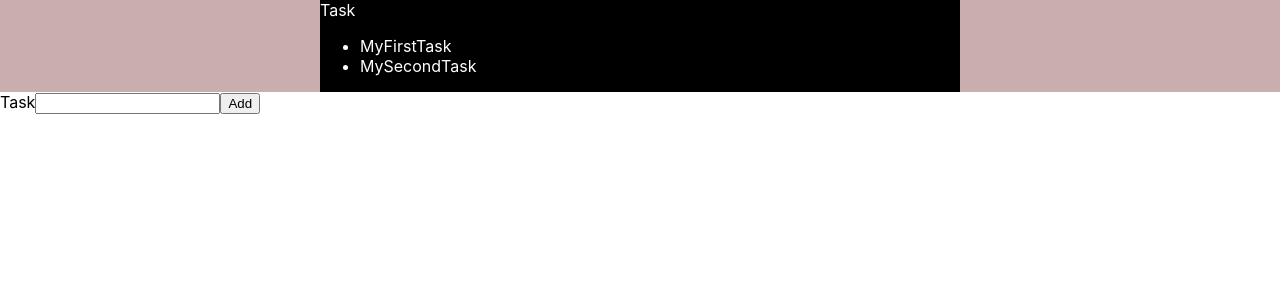
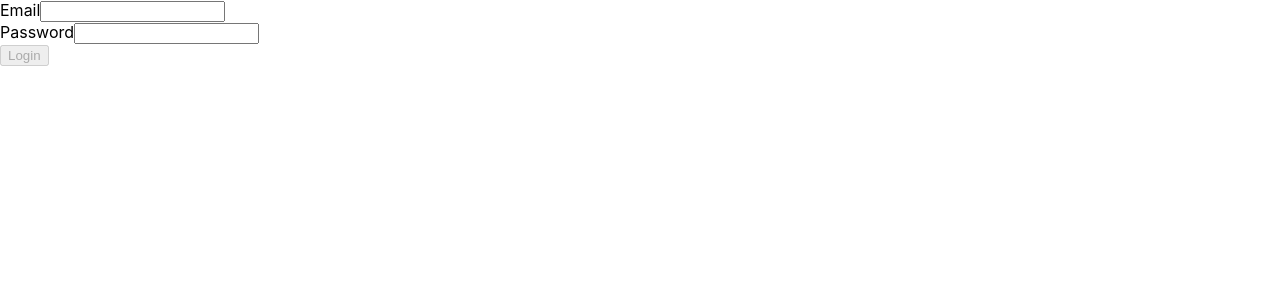
Before and after one commit to Hieracosphynx/todolist, a React (Create React App) app: page / in a window 1280 px wide. Shown: the top 300 px of the page. Built offline with nearby package versions, Linux system fonts and the light colour scheme.

Commit message:
Added a semi-functional login; it does not contain any backend

```diff
--- a/src/App.js
+++ b/src/App.js
@@ -1,19 +1,12 @@
-import React, { useState } from 'react';
+import React, { useState, useEffect } from 'react';
 import ToDoTasks from './components/ToDoTasks/ToDoTasks';
 import NewToDo from './components/NewToDo/NewToDo';
+import LogIn from './components/LogIn/LogIn';
 import './App.css';
 
 const App = () => {
-  const [toDoTasks, setToDoTasks] = useState([
-    {
-      id: 1,
-      task: 'MyFirstTask',
-    },
-    {
-      id: 2,
-      task: 'MySecondTask',
-    },
-  ]);
+  const [isLoggedIn, setIsLoggedIn] = useState();
+  const [toDoTasks, setToDoTasks] = useState([]);
 
   const addTaskHandler = (task) => {
     setToDoTasks((prevTasks) => {
@@ -21,10 +14,34 @@ const App = () => {
     });
   };
 
+  useEffect(() => {
+    if (localStorage.getItem('LOGGED_IN') === '1') {
+      setIsLoggedIn(true);
+    }
+  }, []);
+
+  const LogInHandler = () => {
+    setIsLoggedIn(true);
+    localStorage.setItem('LOGGED_IN', '1');
+  };
+
+  const logOutHandler = () => {
+    localStorage.removeItem('LOGGED_IN');
+    setIsLoggedIn(false);
+  };
+
   return (
     <div>
-      <ToDoTasks values={toDoTasks} />
-      <NewToDo addTask={addTaskHandler} />
+      {isLoggedIn && (
+        <>
+          <button type='button' onClick={logOutHandler}>
+            LogOut
+          </button>
+          <NewToDo addTask={addTaskHandler} />
+          <ToDoTasks values={toDoTasks} />
+        </>
+      )}
+      {!isLoggedIn && <LogIn onLogIn={LogInHandler} />}
     </div>
   );
 };
--- /dev/null
+++ b/src/components/LogIn/LogIn.js
@@ -0,0 +1,53 @@
+import React, { useState, useEffect } from 'react';
+
+const LogIn = (props) => {
+  const [enteredEmail, setEnteredEmail] = useState('');
+  const [enteredPassword, setEnteredPassword] = useState('');
+  const [isFormValid, setIsFormValid] = useState('');
+
+  useEffect(() => {
+    const identifier = setTimeout(
+      setIsFormValid(
+        enteredEmail.includes('@') && enteredPassword.trim().length > 7
+      ),
+      500
+    );
+
+    return () => {
+      clearTimeout(identifier);
+    };
+  }, [enteredEmail, enteredPassword]);
+
+  const emailHandler = (e) => {
+    setEnteredEmail(e.target.value);
+  };
+
+  const passwordHandler = (e) => {
+    setEnteredPassword(e.target.value);
+  };
+
+  const logInHandler = (e) => {
+    e.preventDefault();
+    props.onLogIn();
+  };
+
+  return (
+    <div>
+      <form onSubmit={logInHandler}>
+        <div>
+          <label>Email</label>
+          <input id='email' type='email' onChange={emailHandler} />
+        </div>
+        <div>
+          <label>Password</label>
+          <input id='password' type='password' onChange={passwordHandler} />
+        </div>
+        <button type='submit' disabled={!isFormValid}>
+          Login
+        </button>
+      </form>
+    </div>
+  );
+};
+
+export default LogIn;
--- a/src/components/NewToDo/NewToDoForm.js
+++ b/src/components/NewToDo/NewToDoForm.js
@@ -4,21 +4,20 @@ const NewToDoForm = (props) => {
   const [task, setTask] = useState('');
 
   const taskHandler = (e) => {
-    console.log(e.target.value);
     setTask(e.target.value);
   };
 
   const formHandler = (e) => {
     e.preventDefault();
-
     props.saveTask(task);
+    setTask('');
   };
 
   return (
     <div>
       <form onSubmit={formHandler}>
         <label>Task</label>
-        <input type='text' onChange={taskHandler} />
+        <input type='text' value={task} onChange={taskHandler} />
         <button type='submit'>Add</button>
       </form>
     </div>
```
Also changed, not shown: 1 other file (tests, documents, lock files or other folders).
